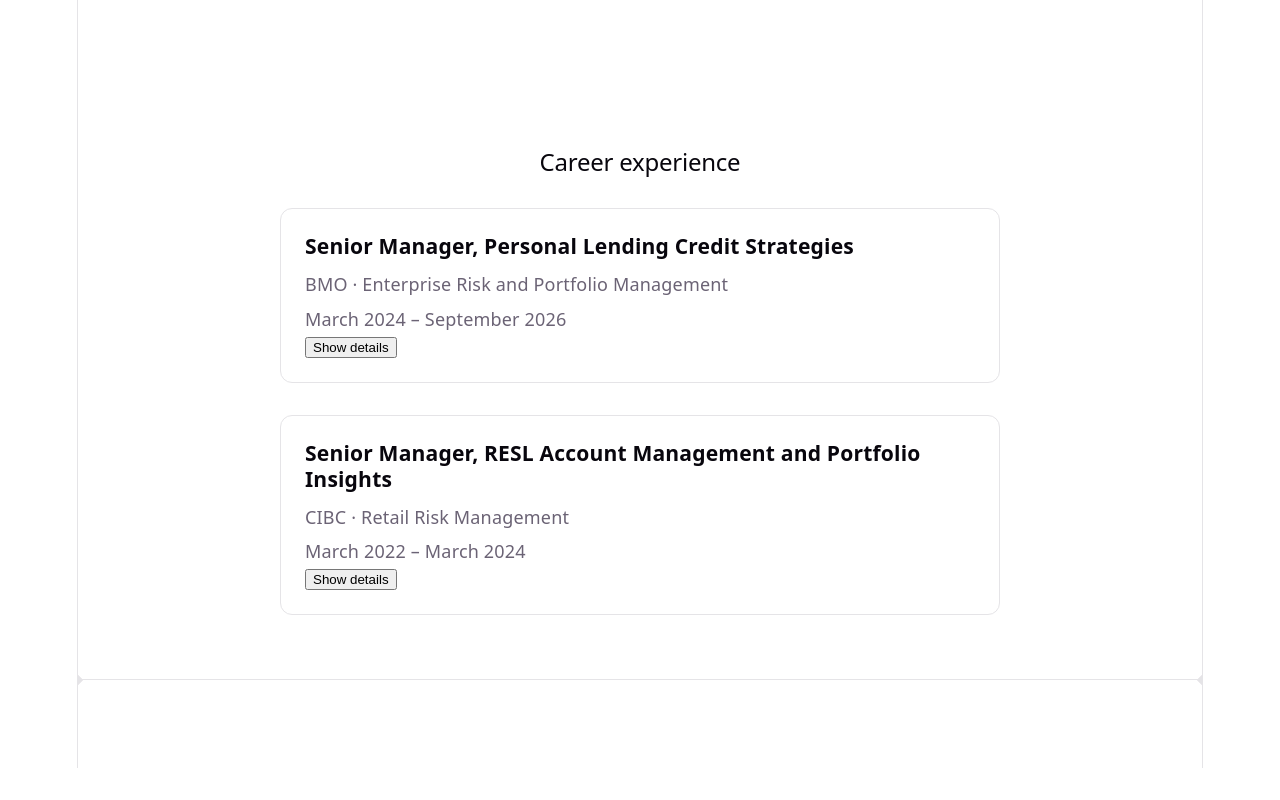
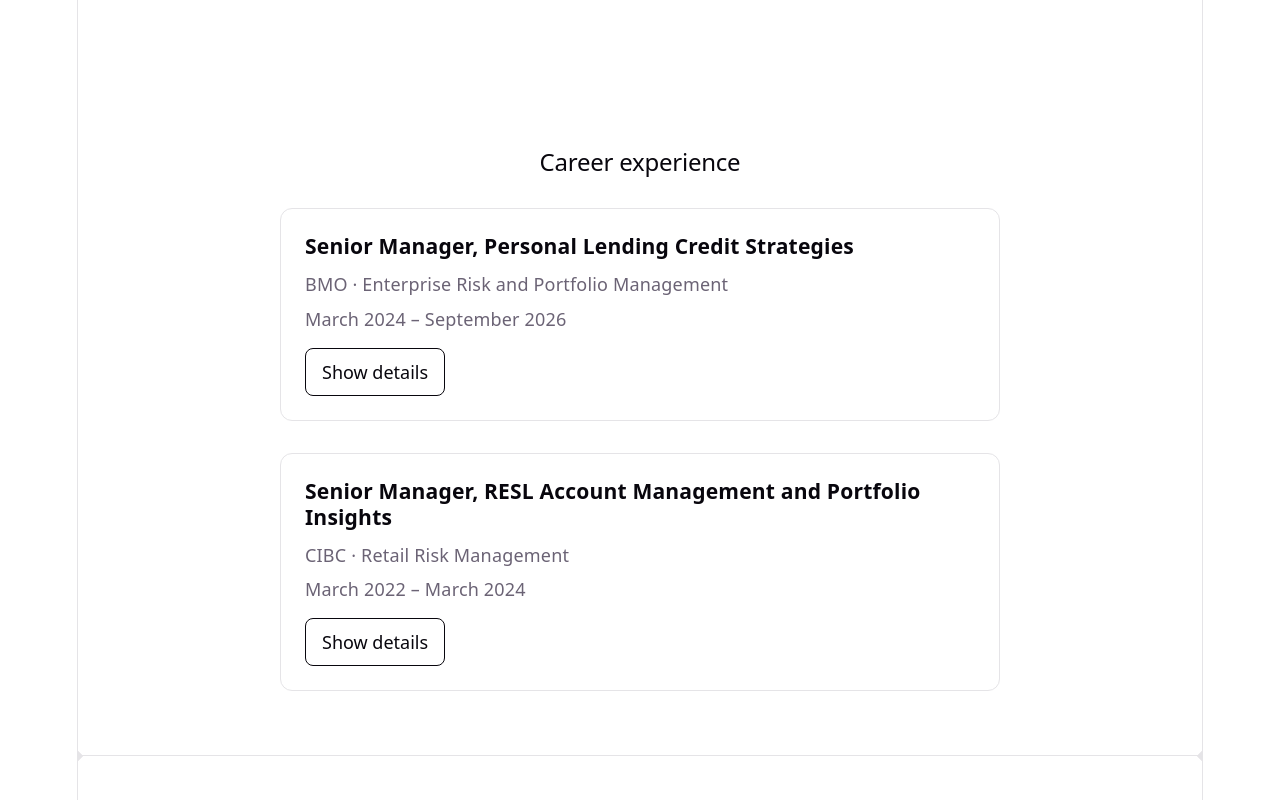
Before and after one commit to AndyTran1013/ResumeSite, a React (Vite) app: page / in a window 1280 px wide. Shown: the part 716-1516 px from the top of the page. Before the commit the page ends 1484 px from the top, so only its background shows below. Built offline with nearby package versions, Linux system fonts and the light colour scheme.

Commit message:
Animate career details with reduced-motion support

```diff
--- a/package.json
+++ b/package.json
@@ -10,6 +10,7 @@
     "preview": "vite preview"
   },
   "dependencies": {
+    "motion": "^13.3.0",
     "react": "^19.2.8",
     "react-dom": "^19.2.8"
   },
--- a/src/App.css
+++ b/src/App.css
@@ -94,4 +94,34 @@
 }
 .career-summary {
   line-height: 1.6;
+  margin-top: 16px;
 }
+
+.career-toggle {
+  margin-top: 16px;
+  padding: 10px 16px;
+  min-height: 44px;
+  border: 1px solid currentColor;
+  border-radius: 8px;
+  font: inherit;
+  color: var(--text-h);
+  background-color: var(--bg);
+  cursor: pointer;
+  transition: background-color 300ms ease;
+}
+
+.career-toggle:hover,
+.career-toggle[aria-expanded="true"] {
+  background-color: var(--accent-bg);
+}
+
+.career-toggle:focus-visible {
+  outline: 3px solid currentColor;
+  outline-offset: 4px;
+}
+
+@media (prefers-reduced-motion: reduce) {
+  .career-toggle {
+    transition: none;
+  }
+}
--- a/src/components/CareerCard.jsx
+++ b/src/components/CareerCard.jsx
@@ -1,5 +1,8 @@
+import { motion, useReducedMotion } from 'motion/react'
+
 function CareerCard({ role, isExpanded, onToggle }) {
   const detailsId = `${role.id}-details`
+  const shouldReduceMotion = useReducedMotion()
 
   return (
     <article className="career-entry">
@@ -12,17 +15,32 @@
       </p>
 
       <button
+        className="career-toggle"
         type="button"
         aria-expanded={isExpanded}
         aria-controls={detailsId}
-        onClick= {onToggle}
+        onClick={onToggle}
       >
         {isExpanded ? 'Hide details' : 'Show details'}
       </button>
 
-      <div id={detailsId} hidden={!isExpanded}>
+      <motion.div
+        id={detailsId}
+        initial={false}
+        animate={{
+          height: isExpanded ? 'auto' : 0,
+          opacity: isExpanded ? 1 : 0,
+        }}
+        transition={{
+          duration: shouldReduceMotion ? 0 : 0.3,
+          ease: 'easeInOut',
+        }}
+        style={{ overflow: 'hidden' }}
+        aria-hidden={!isExpanded}
+        inert={!isExpanded}
+      >
         <p className="career-summary">{role.summary}</p>
-      </div>
+      </motion.div>
     </article>
   )
 }
```
Also changed, not shown: 1 other file (tests, documents, lock files or other folders).
